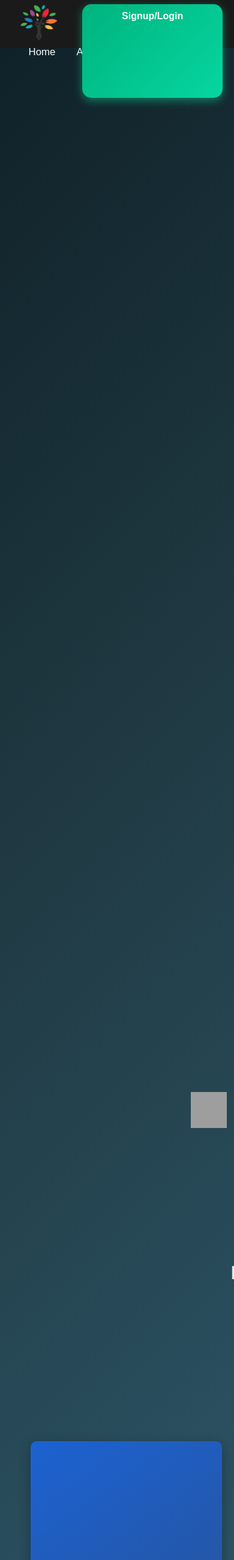
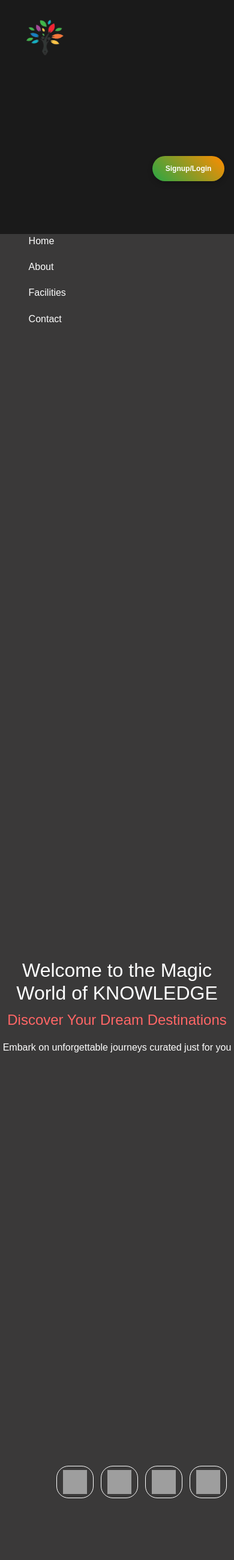
Before and after one commit to sachinrawat6264384464/lakshya-luk, a Django app: page / in a window 390 px wide. Shown: the whole page at 60% size. Run offline with Django 4.2, Linux system fonts and the light colour scheme; some libraries are stand-ins or nearby versions; grey boxes are pictures that could not be loaded.

Commit message:
change ui ad some midia link

```diff
--- a/CoachHub/settings.py
+++ b/CoachHub/settings.py
@@ -12,7 +12,7 @@ BASE_DIR = Path(__file__).resolve().parent.parent
 
 # SECURITY WARNING: don't run with debug turned on in productio
 SECRET_KEY = os.getenv('SECRET_KEY', 'fallback-secret-key')
-DEBUG = False
+DEBUG = True
 ALLOWED_HOSTS = ["lakshya-luk-production.up.railway.app","127.0.0.1"]
 
 
--- a/CoachHub/urls.py
+++ b/CoachHub/urls.py
@@ -26,7 +26,7 @@ urlpatterns = [
     path('studentdata/', studentdata, name='studentdata'),
     path('studentinfo/', studentdata, name='studentinfo'),
 
-    path('about/', about, name='about'),
+    path('about/',about, name='about'),
     path('visiter/', visiter, name='visiter'),
 
 
--- a/templates/about.html
+++ b/templates/about.html
@@ -8,7 +8,7 @@
   <link rel="stylesheet" href="{% static 'css/about.css' %}">
 </head>
 <style>
-@import url('https://fonts.googleapis.com/css2?family=Poppins:wght@300;400;600&display=swap');
+
 
 * {
   margin: 0;
--- a/templates/index.html
+++ b/templates/index.html
@@ -1,198 +1,254 @@
 {% load static %} <!DOCTYPE html> <html lang="en"> <head> <meta charset="UTF-8"> <meta name="viewport" content="width=device-width, initial-scale=1.0"> <title>Lakhsya Library</title> <link rel="stylesheet" href="{% static 'css/index.css' %}"> <link href="https://cdn.jsdelivr.net/npm/bootstrap@5.0.2/dist/css/bootstrap.min.css" rel="stylesheet"> </head>
-<style> *{ margin: 0; padding: 0; box-sizing: border-box; } body { margin:0; padding:0; height:100%; background-color: #767474; font-family:sans-serif; overflow-x: hidden; overflow-y: auto; /* scroll ke liye */ } /* Intro video */ #intro { position: fixed; top: 0; left: 0; width: 100%; height: 100%; z-index: 9999; background: rgb(14, 13, 13); display: flex; justify-content: center; align-items: center; opacity: 1; transition: opacity 1s ease-in-out, visibility 1s ease-in-out; }
-.logo-video { width: 50%; height: auto; } /* Main background video */ .bg-video { position: absolute; top: 0; left: 0; width: 100%; height: 100%; object-fit: cover; z-index: -1; } /* Navbar container */
-.navbar {  height: 15vh; display: flex; align-items: center; justify-content: space-between; padding: 10px 50px; background-color: #1a1a1a; /* dark navbar */ color: #fff; position: sticky; top: 0; z-index: 100; } /* Logo */
-.navbar .logo { height: 50px; position:absolute; right: 70%; top: 9%; } /* Nav links */
-.nav-links li a { text-decoration: none; color: #fff; font-weight: 500; transition: color 0.3s; } .nav-links li a:hover { color: #00d1ff; /* sky-blue hover */ } /* Topbar (login/profile) */ /* Navbar container */ /* dropdown container */ @media (max-width: 900px) { .box { width: 45%; height: 200px; } } @media (max-width: 600px) {
-/* Section container */
- /* --- Section Boxes --- */
+<style>
+/* ===================== RESET & BASICS ===================== */
+* {
+  margin: 0;
+  padding: 0;
+  box-sizing: border-box;
+}
+
+body {
+  margin: 0;
+  padding: 0;
+  font-family: sans-serif;
+  height: 100%;
+  background-color: #767474;
+  overflow-x: hidden;
+  overflow-y: auto;
+}
+
+/* ===================== INTRO VIDEO ===================== */
+#intro {
+  position: fixed;
+  top: 0;
+  left: 0;
+  width: 100vw;
+  height: 100vh;
+  z-index: 9999;
+  background: rgb(6, 6, 6);
+  display: flex;
+  justify-content: center;
+  align-items: center;
+  opacity: 1;
+  transition: opacity 1s ease-in-out, visibility 1s ease-in-out;
+}
+
+.logo-video {
+  width: 80vw;
+  height: 70vh;
+}
+
+/* ===================== NAVBAR ===================== */
+.navbar {
+  height: 15vh;
+  display: flex;
+  align-items: center;
+  justify-content: space-between;
+  padding: 10px 50px;
+  background-color: #1a1a1a;
+  color: #fff;
+  position: sticky;
+  top: 0;
+  z-index: 100;
+}
+
+.navbar .logo {
+  height: 50px;
+ position: relative;
+ left: 1.1rem;
+ top: 2rem;
+}
+
+.nav-links li a {
+  text-decoration: none;
+  color: #fff;
+  font-weight: 500;
+  transition: color 0.3s;
+
+}
+
+.nav-links li a:hover {
+  color: #00d1ff;
+}
+
+/* Topbar buttons */
+.topbar button {
+  padding: 8px 16px;
+  background-color: #03b082;
+  border: none;
+  border-radius: 5px;
+  cursor: pointer;
+  font-weight: bold;
+  transition: 0.3s;
+}
+
+.topbar button:hover {
+  background-color: #05dfac;
+  box-shadow: 0 0 8px rgba(135, 206, 250, 0.7);
+}
+
+.profile-img {
+  width: 60px;
+  height: 40px;
+  border-radius: 50%;
+  object-fit: cover;
+}
+
+.logout-btn {
+  padding: 8px 16px;
+  border: none;
+  display: flex;
+  align-items: center;
+  justify-content: center;
+  border-radius: 8px;
+  background: linear-gradient(135deg, #ff4444, #cc0000);
+  color: white;
+  font-weight: 600;
+  font-size: 7px;
+  transition: all 0.3s ease;
+  box-shadow: 0 3px 10px rgba(255, 0, 0, 0.3);
+  text-decoration: none;
+}
+
+.logout-btn:hover {
+  background: linear-gradient(135deg, #ff6666, #ff1a1a);
+  transform: translateY(-2px);
+}
+
+/* ===================== HERO SECTION ===================== */
+.hero-content {
+  background-color: #3a3939;
+  width: 100%;
+  min-height: 100vh;
+  display: flex;
+  align-items: center;
+  justify-content: center;
+  font-size: 2rem;
+  color: white;
+  text-align: center;
+
+}
+
+.hero-content h1 {
+  font-size: clamp(2rem, 5vw, 4rem);
+  margin-bottom: 0.5rem;
+    animation: frude 2s ease ;
+
+}
+
+.hero-content .highlight {
+  display: block;
+  font-size: clamp(1.5rem, 4vw, 3rem);
+  color: #ff6666;
+  margin-bottom: 1rem;
+}
+
+.hero-content p {
+  font-size: clamp(1rem, 2.5vw, 2rem);
+  margin-bottom: 1.5rem;
+}
+
+.hero-content .btn {
+  display: inline-block;
+  padding: 0.75rem 1.5rem;
+  background-color: white;
+  color: #00b87c;
+  text-decoration: none;
+  border-radius: 0.5rem;
+  font-weight: bold;
+  transition: 0.3s;
+}
+
+.hero-content .btn:hover {
+  background-color: #ff6666;
+  color: white;
+}
+
+
+
+
+
+
+.silo {
+  background: linear-gradient(45deg, #28a745, #ff8c00); /* green to orange */
+  color: white;
+  padding: 12px 22px;
+  border: none;
+  border-radius: 30px;
+  font-size: 12px;
+  font-weight: bold;
+  position: fixed;
+  top: 10%;
+  right: 4%;
+  cursor: pointer;
+  transition: all 0.3s ease;
+  box-shadow: 0 4px 10px rgba(0, 0, 0, 0.2);
+}
+ a{
+text-decoration: none;
+color: #e9ecef;
+}
+.silo:hover {
+  background: linear-gradient(45deg, #ff8c00, #28a745); /* reverse on hover */
+  transform: scale(1.05);
+  box-shadow: 0 6px 15px rgba(0, 0, 0, 0.3);
+  font-size: 1.3rem;
+}
+
+
+
+
+
+
+
+
+
+
+/* ===================== SECTION BOXES ===================== */
 .section {
   display: flex;
   flex-wrap: wrap;
   justify-content: center;
-      gap: 30px;
-      padding: 60px 20px;
+  gap: 2rem;
+  padding: 3rem 1rem;
+
+  margin-right: 10vw;
 }
-    .box {
 
-      background: linear-gradient(145deg, #f8adad, #f5b09f);
-
-      background: linear-gradient(145deg, #1c62d2, #334155);
-
-      color: #e2e8f0;
+.section .box {
   width: 270px;
   height: 260px;
   border-radius: 20px;
   display: flex;
-      flex-direction: column;
   align-items: center;
   justify-content: center;
   font-size: 1.5rem;
-      text-transform: uppercase;
+  font-weight: bold;
+  color: #e2e8f0;
+  background: linear-gradient(145deg, #1c62d2, #334155);
   cursor: pointer;
   transition: all 0.4s ease;
   box-shadow: 0 6px 20px rgba(0, 0, 0, 0.3);
+  text-align: center;
 }
-    .box:hover {
-      transform: translateY(-10px) scale(1.03);
+
+.section .box:hover {
+  transform: translateY(-10px) scale(1.05);
   box-shadow: 0 12px 25px rgba(0, 255, 170, 0.5);
 }
 
-
-/* Animation for rotating gradient */
-@keyframes rotateGradient {
-  0% { transform: rotate(0deg); }
-  100% { transform: rotate(360deg); }
-}
-
-/* Responsive adjustments */
-@media (max-width: 768px) {
-  .box{
-    width: 80%;
-    height: 200px;
-    font-size: 1.3rem;
-  }
-}
-
-@media (max-width: 480px) {
-  .box {
-    width: 90%;
-    height: 180px;
-    font-size: 1.1rem;
-  }
-}
-
-
-.box { width: 100%; height: 180px; } } /* Logo */ .logo { height: 50px; } /* Nav links */
-.topbar button { padding: 8px 16px; background-color: #03b082; border: none; border-radius: 5px; cursor: pointer; font-weight: bold; transition: 0.3s; } .topbar button:hover { background-color: #05dfac; box-shadow: 0 0 8px rgba(135, 206, 250, 0.7); } .profile-img { width: 60px; height: 40px; border-radius: 50%; object-fit: cover; } /* Hamburger menu (mobile) */ .menu-toggle { display: none; font-size: 2rem; cursor: pointer; color: #03ba83; }
- /* Mobile Responsive */ /* Responsive style */ @media (max-width: 459px) {.home-section {
-  height: 60vh;
-  margin-top: 21%;
-  display: flex;
-  justify-content: center;
-  align-items: center;
-}
-
-.homeimg {
-  width: 90%;
-  text-align: center;
-}
-
-.homeimg img {
-  width: 90%;
-  max-width: 800px;
-  position: relative;
-  top: 20vh;
-  right: 10%;
-  object-fit: cover;
-}
-
- .navbar{ height: 5rem; } .topbar{ position: relative; top: 15px; } .nav-links-container{ position: absolute; top: 93%; left: 4%; } .nav-links{ flex-direction: row; position: absolute; top: 60%; gap: 9vw; opacity: 1; font-size:1.05rem; } .logo{ left: 2%; bottom: 10%; } } .list2{ opacity: 0;  cursor: pointer; position: absolute; top: 69%; left: 72vw; cursor: pointer; transition: 1.2s ease-in-out; background-color: rgb(11, 11, 11); padding: 10px; border-radius: 8px; }
- .navbar{ height: 5rem; } .topbar{ position: relative; top: 15px; } .nav-links-container{ position: absolute; top: 93%; left: 4%; } .nav-links{ flex-direction: row; position: absolute; top: 60%; gap: 9vw; opacity: 1; font-size:1.05rem; } .logo{ left: 2%; bottom: 10%; }  .list2{ opacity: 0; position: absolute; top: 66%; left: 87vw; cursor: pointer; transition: 1.2s ease-in-out; background-color: rgb(128, 129, 129); padding: 10px; border-radius: 8px; }
-
-.Home{ width: 100%; height: 90vh; display: flex; align-items: center; justify-content: center; }
-.content{ margin-top: 41%; } .btn2{ top: 5%; left: 80%; color: rgb(13, 13, 13); background-color: #14b494; } .btn2:hover{ font-size: 1.1rem; font-weight: 900; box-shadow: 0 4px 10px 0 rgba(255, 255, 255, 1.8); } /*.content .btn{ width: 9vw; font-weight: 600; border-radius: 10px; height: 6vh; color: rgb(13, 13, 13); background-color: #4cc9f0; border: none; } .content .btn:hover{ font-size: 1.3rem; font-weight: 900; box-shadow: 0 4px 10px 0 rgba(255, 255, 255, 1.8); }*/ /* signup form satrta from heraea */ .container { display: flex; flex-wrap: wrap; gap: 20px; /* Box ke beech space */ justify-content: center; }
-.box { width: 20; height: 40vh; background-color: #f2f2f2; border-radius: 10px; overflow: hidden; display: flex; flex-direction: column; align-items: center; text-align: center; transition: transform 0.3s; }
-.box:hover { transform: scale(1.05); } .box img { width: 100%; height: 70%; object-fit: cover; } .caption { padding: 10px; font-weight: bold; } /* Responsive */ @media (max-width: 1200px) { .box { width: 30%; } } @media (max-width: 800px) { .box { width: 45%; } } @media (max-width: 500px) { .box { width: 100%; } } @media (max-width: 768px) { .menu ul { width: 45%; gap: 2rem; } } /* scooler krna text ko right se left */ .scroller{ width: 100%; height: 17vh; background:transparent; display: flex; align-items: center; justify-content: center; font-size: 6vw; font-weight: 700; color: #e9ecef;  margin-top: 70vh; }
-.map-container { max-width: 1200px; margin: 40px auto; } .map-container iframe { width: 100%; height: 400px; border: 0; border-radius: 10px; } /* yaha se change hoga video ki background me fix rakhna hin ki nhi */ .section1 { position: relative; width: 100%; height: 100vh; /* full screen height */ overflow: hidden; }
-.section1 video { position: absolute; top: 20%; left: 50%; bottom: 10%; min-width: 100%; min-height: 100%; transform: translate(-50%, -50%); /* center me laane ke liye */ object-fit: cover; /* pura area cover kare */ z-index: -1; } .content { position: relative; z-index: 1; color: white; text-align: center; top: 50%; transform: translateY(-50%); font-family: Arial, sans-serif; background: rgba(0,0,0,0.4); /* optional: text readable ho jaye */ padding: 20px; border-radius: 10px; display: inline-block; }
-.content h1 { font-size: 3rem; margin-bottom: 20px; } .content p { font-size: 1.2rem; } /* Reset & basics */ /* Forms Container */ /* Forms Container */ /* Container */ .footer { background: linear-gradient(135deg, #1a1b1a, #1c1d1c, #161716); color: #f7f5f6; padding: 40px 20px; font-family: Arial, sans-serif; border-radius: 20px; } .footer-container { max-width: 1200px; margin: auto; display: flex; flex-wrap: wrap; justify-content: space-between; } .footer-col { flex: 1; min-width: 220px; margin: 15px; } .footer h2, .footer h3 { color: #f5eeee; margin-bottom: 0px; } .footer p { line-height: 1.6; }
-.footer ul { list-style: none; padding: 0; }
-.footer ul li { margin-bottom: 8px; } .footer ul li a { color: #e9e4e6; text-decoration: none; transition: 0.3s; } .footer ul li a:hover { color: #15dfba; text-decoration: underline; } /* Social Links */
-.social-links a { display: inline-block; margin-right: 12px; color: white; text-decoration: none; padding: 6px 10px; border: 1px solid white; border-radius: 20px; transition: 0.3s; } .social-links a:hover { background: #05edcb; color: #0c3c78; border-color: #f2c94c; } /* Bottom Bar */
-.footer-bottom { text-align: center; margin-top: 25px; border-top: 1px solid rgba(255,255,255,0.3); padding-top: 12px; font-size: 14px; color: #ddd; } @media (max-width: 450px) { .menu ul { display: none; flex-direction: column; background: rgba(4, 153, 151, 0.95); position: absolute; top: 9vh; right: 0; width: 60%; padding: 1rem; border-radius: 10px; }
-.menu ul.show { display: flex; } .menu-toggle { display: block; font-size: 2.5rem; cursor: pointer; color: #14b494; position: absolute; top: 20px; right: 20px; z-index: 20; } @keyframes togo { from{ transform: translateX(00%); } to{ transform: translateX(-10%); } }
-.bg-video { position: fixed; top: 0; left: 0; width: 100%; height: 100%; } .menu ul{ gap: 1.2rem; } .menu{ margin-left: 1%; }
-img{ width: 21vw; }
-.btn2{ width: 30vw; position: absolute; top: 89%; left: 35%; }
-.forms{ height: 80vh; }
-.signup-box{ width: 80vw; height: 60vh; }
-.signup-box h2{ font-size: 1.1rem; }
-.signup-box input { padding: 0.4rem;} }
-.silo {
-  text-decoration: none;
-  background: linear-gradient(135deg, #00d084, #06c4b0);
-  color: #fff;
-  border: none;
-  font-size: 1.1rem;
-  font-weight: 600;
-  border-radius: 12px;
-  padding: 10px 20px;
-  display: inline-block;
-  position: relative;
-  transition: all 0.4s ease-in-out;
-  overflow: hidden;
-  box-shadow: 0 4px 15px rgba(0, 255, 150, 0.4);
-}
-
-/* ✨ Hover Animation */
-.silo::before {
-  content: "";
-  position: absolute;
-  top: 0;
-  left: -100%;
-  width: 100%;
-  height: 100%;
-  background: linear-gradient(120deg, rgba(255,255,255,0.3), transparent, rgba(255,255,255,0.3));
-  transition: all 0.6s ease-in-out;
-}
-
-.silo:hover::before {
-  left: 100%;
-}
-
-.silo:hover {
-  transform: translateY(-3px) scale(1.05);
-  box-shadow: 0 6px 25px rgba(0, 255, 170, 0.6);
-  background: linear-gradient(135deg, #05dfac, #00b87c);
-}
-
-/* 💡 Small Glow Effect */
-.silo:active {
-  transform: scale(0.95);
-  box-shadow: 0 0 25px rgba(0,255,170,0.8);
-}
-
-/* 📱 Mobile View Styling */
-@media (max-width: 450px) {
-  .silo {
-    display: block;
-
-    position: relative;
-    bottom: 2ch;
-    left: 8vw;
-
-
-    width: 60vw;
-    height: 6vh;
-    text-align: center;
-    font-size: 1rem;
-    border-radius: 15px;
-
-
-
-    padding: 8px 0;
-
-    background: linear-gradient(135deg, #00b37e, #06d6a0);
-    box-shadow: 0 5px 15px rgba(0,255,170,0.4);
-  }
-
-}
-.logo{ position: relative; right: 30%; }
-marquee{ font-size: 2rem; }
-
+/* ===================== BOOKS GRID ===================== */
 .boo {
   padding: 4% 5%;
   text-align: center;
 }
 
-h1 {
+.boo h1 {
   color: #f1f5f9;
   font-size: 2.3rem;
   letter-spacing: 2px;
 }
 
-/* Responsive Grid Layout */
 .container {
   display: grid;
   grid-template-columns: repeat(auto-fit, minmax(250px, 1fr));
@@ -201,7 +257,6 @@ h1 {
   margin-top: 40px;
 }
 
-/* Book Box */
 .box8, .box9, .box10, .box11, .box12 {
   border-radius: 20px;
   width: 100%;
@@ -218,7 +273,6 @@ h1 {
   box-shadow: 0 12px 25px rgba(0, 255, 170, 0.5);
 }
 
-/* Caption Style */
 .caption8, .caption9, .caption10, .caption11, .caption12 {
   position: absolute;
   bottom: 0;
@@ -244,7 +298,6 @@ h1 {
   transform: translateY(0);
 }
 
-/* Caption Text */
 .caption8 h2, .caption9 h2, .caption10 h2, .caption11 h2, .caption12 h2 {
   margin-bottom: 10px;
   color: white;
@@ -256,7 +309,6 @@ h1 {
   margin-bottom: 15px;
 }
 
-/* Button Style */
 .caption8 button, .caption9 button, .caption10 button, .caption11 button, .caption12 button {
   background-color: #0f766e;
   color: white;
@@ -277,91 +329,138 @@ h1 {
   transform: scale(1.05);
 }
 
-@media (min-width: 600px) {
-  h1 {
-    font-size: 1.8rem;
+/* ===================== SCROLLER ===================== */
+.scroller {
+  width: 100%;
+  height: auto;
+  background: transparent;
+  display: flex;
+  align-items: center;
+  justify-content: center;
+  font-size: 6vw;
+  font-weight: 700;
+  color: #e9ecef;
+  margin-top: 20px;
 }
-  .caption8 h2, .caption9 h2, .caption10 h2, .caption11 h2, .caption12 h2 {
-    font-size: 1rem;
+
+marquee {
+  font-size: 2rem;
+}
+
+/* ===================== WHATSAPP BUTTON ===================== */
+   /* === Social Links Container === */
+   .hh{
+   display: flex; align-items: center; justify-content: center; position: fixed ;  z-index: 888; top: 47vw; bottom: 50vh; right: 0px;
+   }
+    .social-links {
+
+
+
+      gap: 25px;
+      margin-top: 30px;
+
+      padding: 20px;
+      border-radius: 20px;
+
+      z-index: 2;
+      }
+
+    /* === Icon Styling === */
+    .social-links a {
+      text-align: center;
+      text-decoration: none;
+      color: #333;
+      transition: transform 0.3s ease;
+
+    }
+
+    .social-links a img {
+      width: 50px;
+      height: 50px;
+      transition: transform 0.3s ease, filter 0.3s ease;
+
+    }
+
+    /* === Hover Effects === */
+    .social-links a:hover img {
+      transform: scale(1.2);
+      filter: brightness(1.3);
+    }
+
+    .social-links a:hover {
+      transform: translateY(-5px);
+    }
+
+    /* === Label Styling === */
+    .social-links span {
+      display: block;
+      margin-top: 8px;
+      font-size: 14px;
+      font-weight: 600;
+      color: #333;
+    }
+
+    /* === Responsive === */
+    @media (max-width: 600px) {
+      .social-links {
+        flex-wrap: wrap;
+        gap: 20px;
+      }
+      .social-links a img {
+        width: 40px;
+        height: 40px;
+      }
+    }
+
+/* ===================== RESPONSIVE ===================== */
+@media (max-width: 1024px) {
+  .section .box { width: 220px; height: 240px; font-size: 1.3rem; }
+}
+
+@media (max-width: 768px) {
+  .section .box { width: 45%; height: 200px; font-size: 1.2rem; }
+}
+
+@media (max-width: 500px) {
+  .section .box { width: 90%; height: 180px; font-size: 1.1rem; }
+
+}
+
+@media (max-width: 450px) {
+  .logout-btn { width: 75%; position: relative; left: 10vw; bottom: 3vw; font-size: 8px; }
+  .hero-content { font-size: 1rem; }
+ .nav-links::after{
+ content: "|||";
+ width: 2rem;
+ height: 3rem;
+ font-size: 1.6rem;
+position: relative;
+right: 8vw;
+bottom: 31vh;
+
+ border-radius: 10px;
+
+ }
+ .hh{
+ top:95vh;
+
  }
 
 }
 
-@media (max-width: 620px) {
-  h1 {
-    font-size: 1.8rem;
+@keyframes frude {
+from{
+ opacity: 0;
+ transform: translateY(30px);
 }
-  .caption8 h2, .caption9 h2, .caption10 h2, .caption11 h2, .caption12 h2 {
-    font-size: 1rem;
+  to{
+  opacity: 1;
+  transform: translateY(0px);
   }
 }
 
-  .whatsapp-link img {
-    width: 60px;
-    height: 60px;
-    cursor: pointer;
-    transition: transform 0.3s ease;
-   position: absolute;
-   top: 70vh;
-   right: 3%;
-   z-index: 20;
-  }
-
-  .whatsapp-link img:hover {
-    transform: scale(1.1);
-  }
-  /* Logout Button Styling */
-.logout-btn {
-  padding: 8px 16px;
-  border: none;
-  display: flex;
-  align-items: center;
-  justify-content: center;
-  border-radius: 8px;
-  background: linear-gradient(135deg, #ff4444, #cc0000);
-  color: white;
-  font-weight: 600;
-  font-size: 7px;
-  transition: all 0.3s ease;
-  box-shadow: 0 3px 10px rgba(255, 0, 0, 0.3);
-  text-decoration: none;
-}
-
-.logout-btn:hover {
-  background: linear-gradient(135deg, #ff6666, #ff1a1a);
-  transform: translateY(-2px);
-}
-
-/* Responsive fix */
-@media (max-width: 768px) {
-  .topbar {
-    flex-direction: column;
-    gap: 10px;
-    text-align: center;
-  }
-
-  .logout-btn {
-    width: 86%;
-
-  }
-}
-@media (max-width: 450px) {
-
-  .logout-btn {
-    width: 75%;
-   position: relative;
-   left: 10vw;
-   bottom: 3vw;
-   font-size: 8px;
-
-  }
-}
-
-
 </style>
-
-</style>
-<body style="background: linear-gradient(135deg, #0f2027, #203a43, #2c5364);">
+<body style="background-color: #767474;">
 
 <!-- Intro Video -->
 <div id="intro">
@@ -389,8 +488,8 @@ h1 {
     <ul class="nav-links">
 
 
-        <li><a href="visiter">Home</a></li>
-        <li><a href="about">About</a></li>
+        <li><a href="/">Home</a></li>
+        <li><a href="/about/">About</a></li>
 
         {% if is_admin %}
   <li><a href="studentdata">Students data</a></li>
@@ -433,22 +532,37 @@ h1 {
 
 
 </nav>
+<div class="hero-content">
+  <div>
+    <h1>Welcome to the Magic World of KNOWLEDGE</h1>
+    <span class="highlight">Discover Your Dream Destinations</span>
+    <p>Embark on unforgettable journeys curated just for you</p>
 
-
-
-
-<a class="whatsapp-link"
-   href="https://wa.me/916264384464?text=Hello!%20I%20want%20to%20know%20more%20about%20your%20services."
-   target="_blank"
-   rel="noopener noreferrer">
-  <img src="https://upload.wikimedia.org/wikipedia/commons/6/6b/WhatsApp.svg"
-       alt="WhatsApp Logo">
+  </div>
+</div>
+<div class="social-links">
+<div class="hh">
+  <!-- WhatsApp -->
+  <a href="https://wa.me/916264384464?text=Hello!%20I%20want%20to%20know%20more%20about%20your%20services."
+     target="_blank" rel="noopener noreferrer">
+    <img src="https://upload.wikimedia.org/wikipedia/commons/6/6b/WhatsApp.svg" alt="WhatsApp">
   </a>
 
+  <!-- YouTube -->
+  <a href="https://www.youtube.com/" target="_blank" rel="noopener noreferrer">
+    <img src="https://upload.wikimedia.org/wikipedia/commons/b/b8/YouTube_Logo_2017.svg" alt="YouTube">
+  </a>
 
+  <!-- Instagram -->
+  <a href="https://www.instagram.com/" target="_blank" rel="noopener noreferrer">
+    <img src="https://upload.wikimedia.org/wikipedia/commons/a/a5/Instagram_icon.png" alt="Instagram">
+  </a>
 
-
-
+  <!-- Facebook -->
+  <a href="https://www.facebook.com/" target="_blank" rel="noopener noreferrer">
+    <img src="https://upload.wikimedia.org/wikipedia/commons/1/1b/Facebook_icon.svg" alt="Facebook">
+  </a>
+</div></div>
 
 
 <div class="scroller" >
@@ -456,10 +570,12 @@ h1 {
   </marquee>
 
 </div>
-<section class="section">
+<section class="section" >
   <div class="box"><span>Web Design</span></div>
   <div class="box"><span>App Dev</span></div>
   <div class="box"><span>AI Tools</span></div>
+  <div class="box"><span>Consulting</span></div>
+  <div class="box"><span>Consulting</span></div>
   <div class="box"><span>Consulting</span></div>
 </section>
 <section class="boo">
```
Lines whose indentation alone changed are shown as unchanged.
